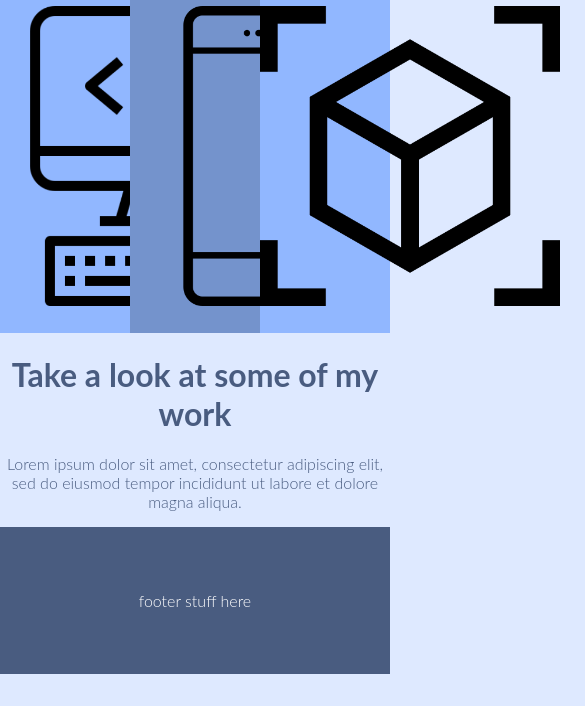
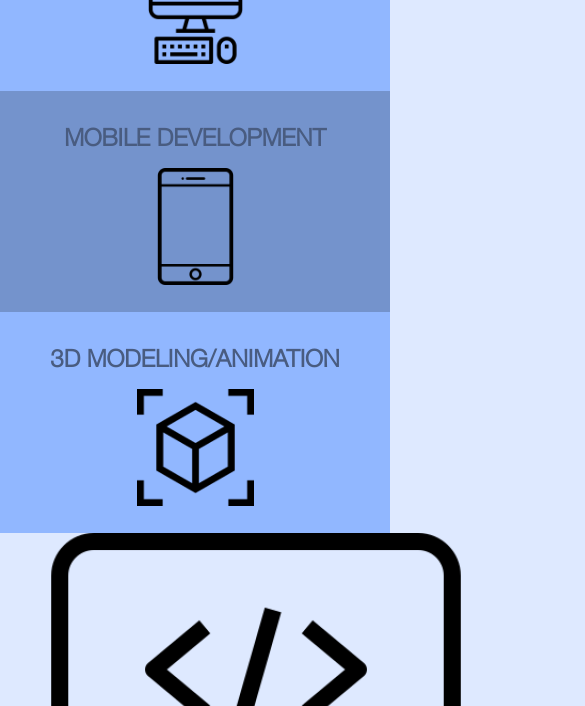
Before and after one commit to mars-schmutz/mars-schmutz.github.io, a plain HTML site: page index.html in a window 390 px wide. Shown: the part 793-1499 px from the top of the page, 585 px wide, since content can reach past the window. Before the commit the page ends 1467 px from the top, so only its background shows below. Drawn offline with Linux system fonts and the light colour scheme.

Commit message:
work on mobile

```diff
--- a/css/styles.css
+++ b/css/styles.css
@@ -120,9 +120,69 @@ nav ul li a:hover {
     clear: both;
 }
 
+.skills-mobile {
+    display: none;
+}
+
 footer {
     display: block;
     background-color: #495c80;
     color: white;
     padding: 3em;
 }
+
+/**********************
+Media Queries
+**********************/
+
+@media screen and (max-width: 1160px) {
+
+    .column3 img {
+        max-width: 200px;
+    }
+
+}
+
+@media screen and (max-width: 1000px) {
+
+    .column3 h1 {
+        font-size: 120%;
+    }
+
+    .column3 img {
+        max-width: 50%;
+    }
+
+}
+
+@media screen and (max-width: 700px) {
+
+    .column3 {
+        width: 100%;
+    }
+
+    .column3 h1 {
+        font-size: 150%;
+    }
+
+    .column3 img {
+        max-width: 30%;
+    }
+
+}
+
+@media screen and (max-width: 500px) {
+
+    /* .skills-desktop {
+        display: none !important;
+    } */
+
+    .column3 {
+        width: 100%;
+    }
+
+    .skills-mobile {
+        display: block;
+    }
+
+}
--- a/index.html
+++ b/index.html
@@ -1,8 +1,10 @@
 <!DOCTYPE html>
 <html>
     <head>
+        <meta charset="UTF-8">
         <title>My Portfolio</title>
         <link rel="stylesheet" href="css/styles.css">
+        <meta name="viewport" content="width=device-width, initial-scale=1.0">
     </head>
     <body>
         <div class="banner">
@@ -19,7 +21,7 @@
             <h1>Welcome to my portfolio</h1>
             <p>Some of my skills include mobile development, 3D animation, and motion graphics.</p>
         </div>
-        <div class="row">
+        <div class="row skills-desktop">
             <div class="column3" id="swift">
                 <h1>WEB DEVELOPMENT</h1>
                 <img src="img/web.png">
@@ -33,6 +35,11 @@
                 <img src="img/cube.png">
             </div>
         </div>
+        <div class="skills-mobile">
+            <img src="img/web.png">
+            <img src="img/phone.png">
+            <img src="img/cube.png">
+        </div>
         <h1>Take a look at some of my work</h1>
         <p>Lorem ipsum dolor sit amet, consectetur adipiscing elit, sed do eiusmod tempor incididunt ut labore et dolore magna aliqua.</p>
         <footer>
```
